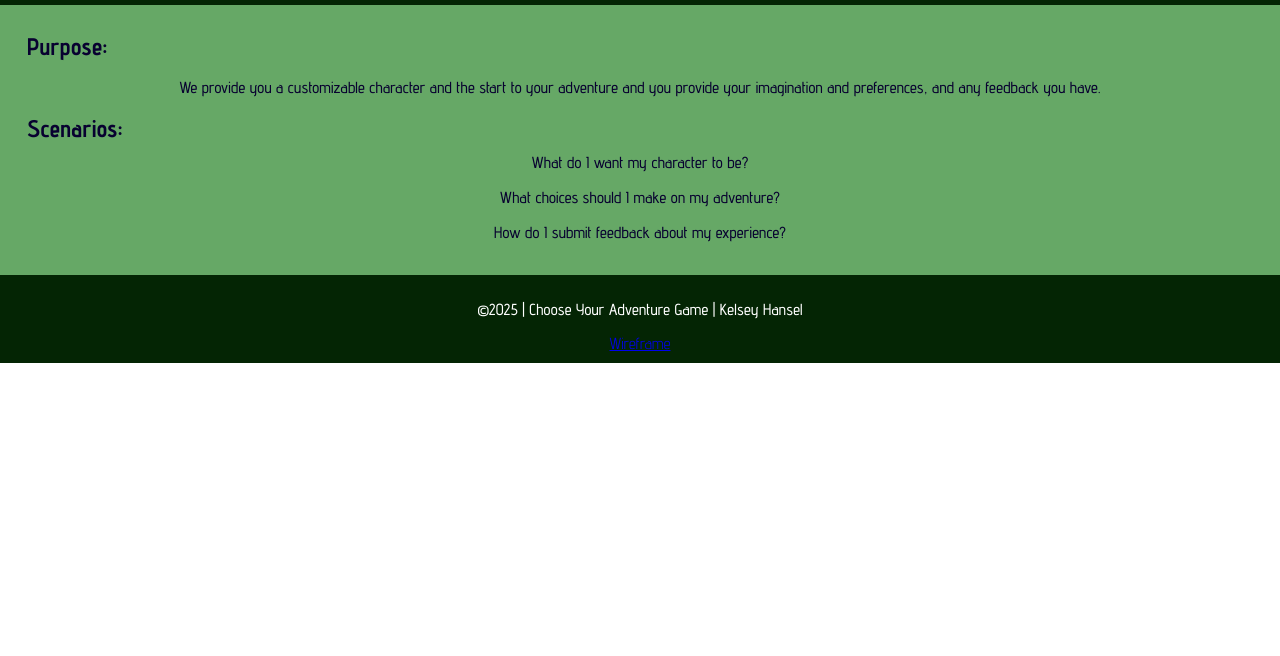
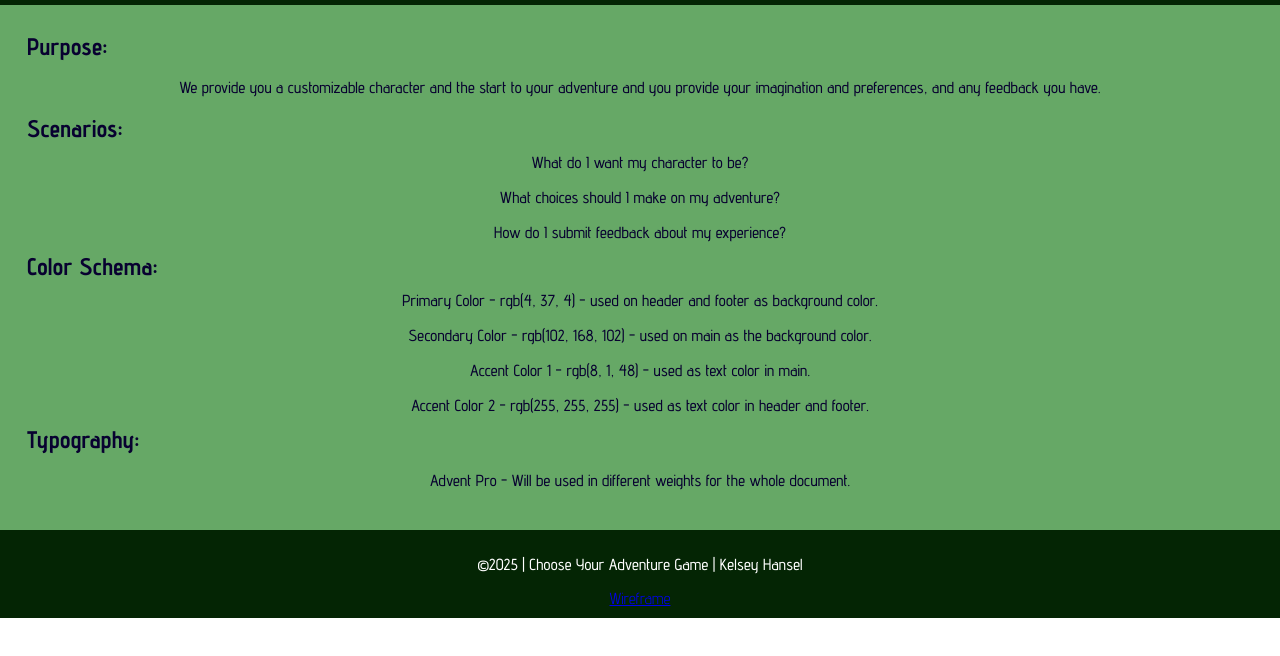
Before and after one commit to Kelsey-Hansel/wdd131, a plain HTML site: page project/siteplan.html in a window 1280 px wide. Shown: the part 98-754 px from the top of the page. Drawn offline with Linux system fonts and the light colour scheme.

Commit message:
Updated siteplan file.

```diff
--- a/project/siteplan.html
+++ b/project/siteplan.html
@@ -25,6 +25,15 @@
             <li>What choices should I make on my adventure?</li>
             <li>How do I submit feedback about my experience?</li>
         </ul>
+        <h2>Color Schema:</h2>
+        <ul>
+            <li>Primary Color - rgb(4, 37, 4) - used on header and footer as background color.</li>
+            <li>Secondary Color - rgb(102, 168, 102) - used on main as the background color.</li>
+            <li>Accent Color 1 - rgb(8, 1, 48) - used as text color in main.</li>
+            <li>Accent Color 2 - rgb(255, 255, 255) - used as text color in header and footer.</li>
+        </ul>
+        <h2>Typography:</h2>
+        <p>Advent Pro - Will be used in different weights for the whole document.</p>
     </main>
     <footer>
         <p>&copy;2025 | Choose Your Adventure Game | Kelsey Hansel</p>
```
